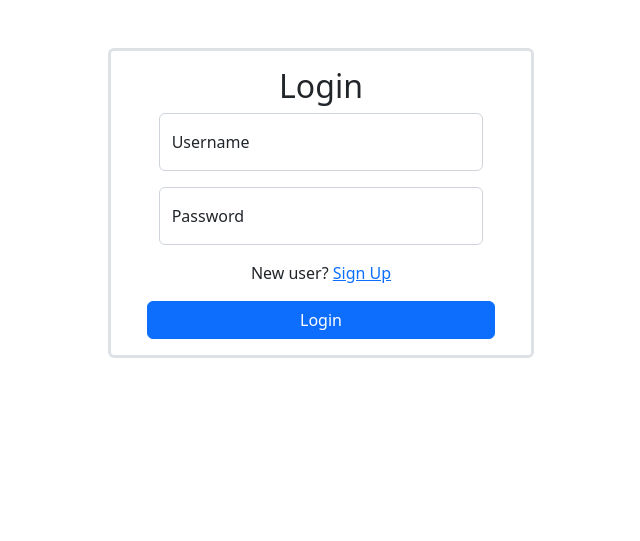
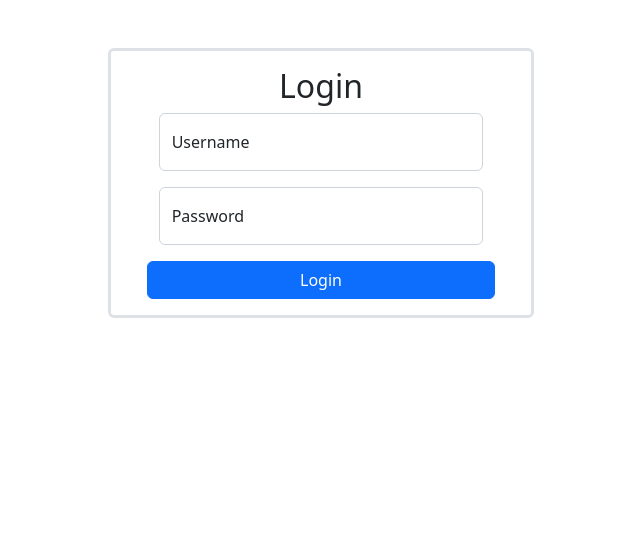
Before and after one commit to rrahul32/campus, a PHP site: page /admin_login.php in a window 1280 px wide. Shown: the part 57-598 px from the top of the page, without its empty margins (319-959 px from the left). Run offline with PHP 8.4, Linux system fonts and the light colour scheme.

Commit message:
Update admin_login.php
Removed signup fron admin login

```diff
--- a/admin_login.php
+++ b/admin_login.php
@@ -47,11 +47,6 @@ if($_SERVER["REQUEST_METHOD"]=="POST")
             <input type="password" class="form-control" id="floatingInput" placeholder="password" name="password" required>
             <label for="floatingInput">Password</label>
         </div>
-        <div class="row text-center">
-            <p>
-                New user? <a href="company_signup.php">Sign Up</a>
-            </p>
-        </div>
         <div class="row">
             <input class="btn btn-primary" type="submit" value="Login">
         </div>
```
